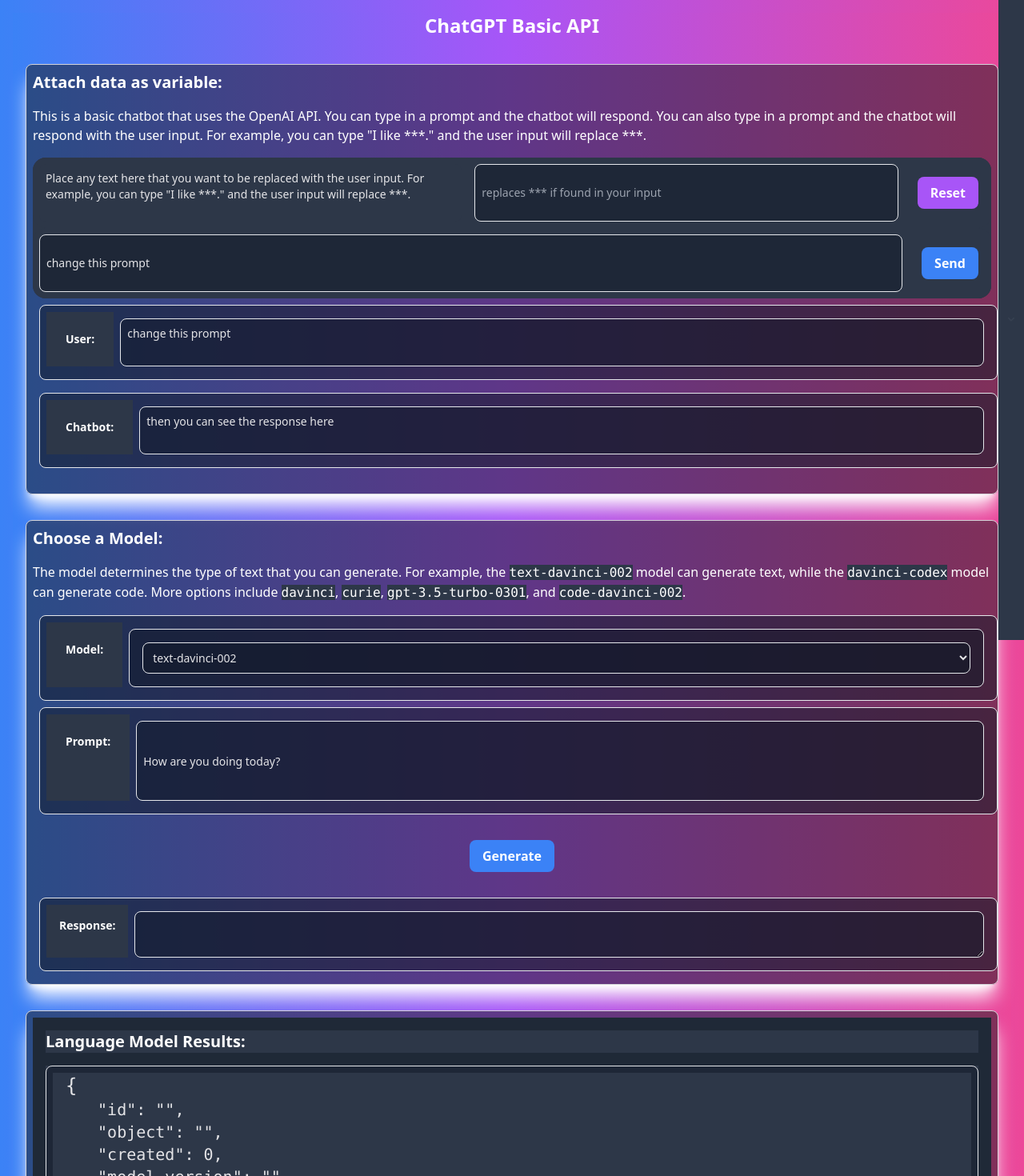
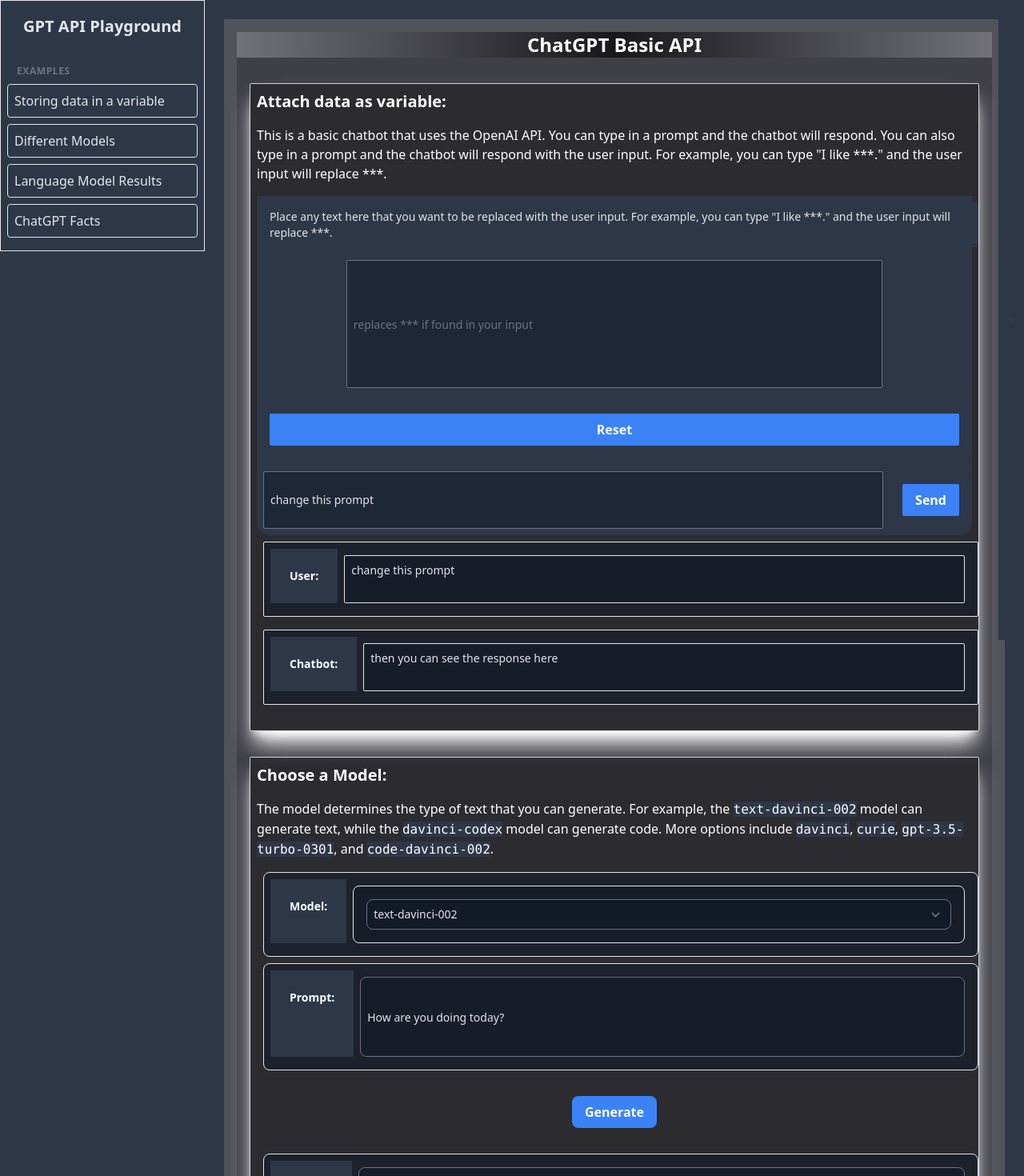
Before and after one commit to mathcodes/chatgpt-for-developers, a React (Create React App) app: page / in a window 1280 px wide. Shown: the top 1470 px of the page at 80% size. Built offline with nearby package versions, Linux system fonts and the light colour scheme; no server answers.

Commit message:
siebar working

```diff
--- a/package.json
+++ b/package.json
@@ -3,6 +3,7 @@
   "version": "0.1.0",
   "private": true,
   "dependencies": {
+    "@tailwindcss/forms": "^0.5.3",
     "@testing-library/jest-dom": "^5.16.5",
     "@testing-library/react": "^13.4.0",
     "@testing-library/user-event": "^13.5.0",
--- a/src/App.js
+++ b/src/App.js
@@ -2,15 +2,18 @@
 import './App.css';
 import ChatGPTAPI from './components/ChatGPTAPI';
 import ChatGPTFacts from './components/ChatGPTFacts';
+import SideBarWrapper from './components/SideBarWrapper';
 
 function App() {
 
 
   return (
-    <div className="h-full App">
-      <ChatGPTAPI />
-      <ChatGPTFacts/>
-    </div>
+    <SideBarWrapper >
+      <div className="container App">
+        <ChatGPTAPI id="chatgptapi"/>
+        <ChatGPTFacts id="chatgptfacts" />
+      </div>
+    </SideBarWrapper>
   );
 }
 
--- a/src/components/ChatGPTAPI.js
+++ b/src/components/ChatGPTAPI.js
@@ -45,29 +45,31 @@
 
   return (
     <div className="container h-auto mx-auto">
-      <div className="p-4 bg-gradient-to-r from-blue-500 via-purple-500 to-pink-500 h-fit">
-        <div className="flex flex-col bg-gradient-to-r from-blue-500 via-purple-500 to-pink-500">
-          <h2 className="mb-4 text-2xl font-bold text-white bg-gradient-to-r from-blue-500 via-purple-500 to-pink-500">ChatGPT Basic API</h2>
-          <section className="p-2 m-4 bg-opacity-50 border rounded-lg shadow-xl border-zinc-300 shadow-white bg-zinc-900">
+      <div className="p-4 bg-zinc-600 h-fit">
+        <div className="flex flex-col rounded bg-zinc-700">
+          <h2 className="mb-4 text-2xl font-bold text-white bg-gradient-to-r from-zinc-500 via-zinc-900 to-zinc-500">ChatGPT Basic API</h2>
+          <section className="p-2 m-4 bg-opacity-50 border rounded-sm shadow-xl border-zinc-300 shadow-white bg-zinc-900">
             <h3 className="mb-4 text-xl font-bold text-left text-white bg-gray-900 bg-opacity-0 ">Attach data as variable:</h3>
             <p className="mb-4 text-left text-white bg-gray-900 bg-opacity-0">This is a basic chatbot that uses the OpenAI API. You can type in a prompt and the chatbot will respond. You can also type in a prompt and the chatbot will respond with the user input. For example, you can type "I like ***." and the user input will replace ***.</p>
             <form onSubmit={handleSubmit} className="text-white bg-opacity-0 rounded-2xl">
-              <div className="flex mt-4 rounded-2xl ">
-                <div className="w-full p-2 m-2 text-sm bg-opacity-50 rounded-lg text-start text-zinc-200">
+              <div className="flex flex-col mt-4 rounded-2xl ">
+                <div>
+                <div className="w-full p-2 m-2 text-sm bg-opacity-50 rounded-sm text-start text-zinc-200">
                   Place any text here that you want to be replaced with the user input. For example, you can type "I like ***." and the user input will replace ***.
                 </div>
-                <input className="w-full p-2 m-2 text-sm bg-gray-900 bg-opacity-50 border rounded-lg text-zinc-200 hover:border-pink-500 hover:border-4 " placeholder="replaces *** if found in your input" type="text" value={chatData} onChange={(event) => setChatData(event.target.value)} />
-                <button className="px-4 py-2 m-6 mx-4 font-bold text-white bg-purple-500 rounded-lg hover:bg-purple-700" type="button" onClick={() => setChatData('')}>Reset</button>
+                <input className="w-3/4 h-40 p-2 m-2 text-sm bg-gray-900 bg-opacity-50 border rounded-sm text-zinc-200 hover:border-orange-500 hover:border-4 " placeholder="replaces *** if found in your input" type="text" value={chatData} onChange={(event) => setChatData(event.target.value)} />
+                </div>
+                <button className="px-4 py-2 m-6 mx-4 font-bold text-white bg-blue-500 rounded-sm hover:bg-orange-500" type="button" onClick={() => setChatData('')}>Reset</button>
               </div>
               <div className="flex rounded-2xl">
-                <input className="w-full px-2 py-0 m-2 text-sm bg-gray-900 bg-opacity-50 border rounded-lg text-zinc-200 hover:border-pink-500 hover:border-4 "
+                <input className="w-full px-2 py-0 m-2 text-sm bg-gray-900 bg-opacity-50 border rounded-sm text-zinc-200 hover:border-orange-500 hover:border-4 "
                   placeholder="Type here" type="text" value={prompt} onChange={(event) => setPrompt(event.target.value)} />
-                <button className="px-4 py-2 m-6 mx-4 font-bold text-white bg-blue-500 rounded-lg hover:bg-pink-500" type="submit">Send</button>
+                <button className="px-4 py-2 m-6 mx-4 font-bold text-white bg-blue-500 rounded-sm hover:bg-orange-500" type="submit">Send</button>
               </div>
             </form>
             <div className="flex flex-col mb-4 bg-opacity-0 bg-zinc-900">
               {/* {response && (
-              <div className="p-4 mb-4 bg-gray-100 rounded-lg">
+              <div className="p-4 mb-4 bg-gray-100 rounded-sm">
                 <p className="mb-1 font-bold text-white">User:</p>
                 <p className="mb-1">{prompt.replace('***', chatData)}</p>
                 <p className="mb-1 font-bold">Chatbot:</p>
@@ -75,29 +77,29 @@
               </div>
             )} */}
               <div
-                className="flex w-full p-2 m-2 text-sm bg-gray-900 bg-opacity-50 border rounded-lg text-zinc-200 hover:border-pink-500 hover:border-4"
+                className="flex w-full p-2 m-2 text-sm bg-gray-900 bg-opacity-50 border rounded-sm text-zinc-200 hover:border-orange-500 hover:border-4"
 
               >
                 <label htmlFor="prompt" className="flex p-6 mb-2 font-bold text-white">User:</label>
 
-                <p className="flex w-full p-2 m-2 text-sm bg-gray-900 bg-opacity-50 border rounded-lg text-zinc-200 hover:border-pink-500 hover:border-4"
+                <p className="flex w-full p-2 m-2 text-sm bg-gray-900 bg-opacity-50 border rounded-sm text-zinc-200 hover:border-orange-500 hover:border-4"
                 >{prompt.replace('***', chatData)}</p>
               </div>
               <div
-                className="flex w-full p-2 m-2 text-sm bg-gray-900 bg-opacity-50 border rounded-lg text-zinc-200 hover:border-pink-500 hover:border-4"
+                className="flex w-full p-2 m-2 text-sm bg-gray-900 bg-opacity-50 border rounded-sm text-zinc-200 hover:border-orange-500 hover:border-4"
 
               >
                 <label htmlFor="prompt" className="flex p-6 mb-2 font-bold text-white">Chatbot:</label>
-                <p className="flex w-full p-2 m-2 text-sm bg-gray-900 bg-opacity-50 border rounded-lg text-zinc-200 hover:border-pink-500 hover:border-4"
+                <p className="flex w-full p-2 m-2 text-sm bg-gray-900 bg-opacity-50 border rounded-sm text-zinc-200 hover:border-orange-500 hover:border-4"
                 >{response}</p>
               </div>
             </div>
           </section>
-          <section className="p-2 m-4 bg-opacity-50 border rounded-lg shadow-xl bg-zinc-900 border-zinc-300 shadow-white opacity:bg-0">
-            <ModelsComponent />
+          <section className="p-2 m-4 bg-opacity-50 border rounded-sm shadow-xl bg-zinc-900 border-zinc-300 shadow-white opacity:bg-0">
+            <ModelsComponent id="differentModels"/>
           </section>
-          <section className="p-2 m-4 bg-opacity-50 border rounded-lg shadow-xl bg-zinc-900 border-zinc-300 shadow-white opacity:bg-0">
-            <ModelsTest />
+          <section className="p-2 m-4 bg-opacity-50 border rounded-sm shadow-xl bg-zinc-900 border-zinc-300 shadow-white opacity:bg-0">
+            <ModelsTest id="languageModelResults"/>
           </section>
 
         </div>
--- a/src/components/ModelsComponent.js
+++ b/src/components/ModelsComponent.js
@@ -42,19 +42,19 @@
   }
 
   return (<>
-    <h3 className="mb-4 text-xl font-bold text-left text-white bg-gray-900 bg-opacity-0 ">Choose a Model:</h3>
+    <h3 className="mb-4 text-xl font-bold text-left text-white bg-gray-900 bg-opacity-0" id="differentModels">Choose a Model:</h3>
     <p className="mb-4 text-left text-white bg-gray-900 bg-opacity-0">
       The model determines the type of text that you can generate. For example, the <code className="text-white">text-davinci-002</code> model can generate text, while the <code className="text-white">davinci-codex</code> model can generate code. More options include <code className="text-white">davinci</code>, <code className="text-white">curie</code>, <code className="text-white">gpt-3.5-turbo-0301</code>, and <code className="text-white">code-davinci-002</code>.
     </p>
 
 
     {/* <div
-        className="flex w-full p-2 m-2 text-sm bg-gray-900 bg-opacity-50 border rounded-lg text-zinc-200 hover:border-pink-500 hover:border-4"
+        className="flex w-full p-2 m-2 text-sm bg-gray-900 bg-opacity-50 border rounded-lg text-zinc-200 hover:border-orange-500 hover:border-4"
 
       >
         <label htmlFor="prompt" className="flex p-6 mb-2 font-bold text-white">Model:</label>
 
-        <p className="flex w-full p-2 m-2 text-sm bg-gray-900 bg-opacity-50 border rounded-lg text-zinc-200 hover:border-pink-500 hover:border-4"
+        <p className="flex w-full p-2 m-2 text-sm bg-gray-900 bg-opacity-50 border rounded-lg text-zinc-200 hover:border-orange-500 hover:border-4"
         >{prompt.replace('***', chatData)}</p>
       </div> */}
     <div className="flex w-full p-2 m-2 text-sm bg-gray-900 bg-opacity-50 border rounded-lg text-zinc-200 ">
@@ -66,7 +66,7 @@
           id="model"
           value={model}
           onChange={handleModelChange}
-          className="flex w-full p-2 m-2 text-sm bg-gray-900 bg-opacity-50 border rounded-lg text-zinc-200 hover:border-pink-500 hover:border-4">
+          className="flex w-full p-2 m-2 text-sm bg-gray-900 bg-opacity-50 border rounded-lg text-zinc-200 hover:border-orange-500 hover:border-4">
 
           <option value="text-davinci-002">text-davinci-002</option>
           <option value="text-curie-001">text-curie-001</option>
@@ -97,7 +97,7 @@
         Prompt:
       </label>
       <input
-  className="w-full p-2 m-2 text-sm bg-gray-900 bg-opacity-50 border rounded-lg text-zinc-200 hover:border-pink-500 hover:border-4"
+  className="w-full p-2 m-2 text-sm bg-gray-900 bg-opacity-50 border rounded-lg text-zinc-200 hover:border-orange-500 hover:border-4"
   placeholder={prompt}
   type="text"
   id="prompt"
@@ -110,7 +110,7 @@
 
     </div>
 
-    <button className="px-4 py-2 m-6 mx-4 font-bold text-white bg-blue-500 rounded-lg hover:bg-pink-500 border-inner-blue-500 hover:border-inner-blue-500 hover:border-inner-4" type="button" onClick={runCompletion}>Generate</button>
+    <button className="px-4 py-2 m-6 mx-4 font-bold text-white bg-blue-500 rounded-lg hover:bg-orange-500 border-inner-blue-500 hover:border-inner-blue-500 hover:border-inner-4" type="button" onClick={runCompletion}>Generate</button>
     <div className="flex w-full p-2 m-2 text-sm bg-gray-900 bg-opacity-50 border rounded-lg text-zinc-200 ">
       <label htmlFor="prompt" className="flex p-4 mb-2 font-bold text-white">
         Response:
@@ -119,7 +119,7 @@
         id="response"
         value={response}
         readOnly
-        className="flex w-full p-2 m-2 text-sm bg-gray-900 bg-opacity-50 border rounded-lg text-zinc-200 hover:border-pink-500 hover:border-4" />
+        className="flex w-full p-2 m-2 text-sm bg-gray-900 bg-opacity-50 border rounded-lg text-zinc-200 hover:border-orange-500 hover:border-4" />
     </div>
 
   </>
--- a/src/components/ModelsTest.js
+++ b/src/components/ModelsTest.js
@@ -92,7 +92,7 @@
 
 
   return (
-    <div className="container h-auto mx-auto">
+    <div className="container h-auto mx-auto" id="languageModelResults">
       <div className="p-4 text-white bg-gray-800">
         <h1 className="mb-4 text-xl font-bold text-left">Language Model Results:</h1>
         <div className="text-xl text-left">
--- /dev/null
+++ b/src/components/SideBarWrapper.js
@@ -0,0 +1,26 @@
+function SideBarWrapper(props) {
+
+  return (
+    <div className="flex h-screen">
+      <div className="fixed flex flex-col w-64 bg-gray-900 border border-gray-200">
+        <div className="flex items-center justify-center h-16 ">
+          <span className="text-xl font-bold text-gray-200 hover:text-black">GPT API Playground</span>
+        </div>
+        <div className="flex-grow px-2 py-4 overflow-y-auto">
+          <nav className="space-y-2">
+            <h3 className="px-3 text-xs font-semibold tracking-wider text-gray-500 uppercase">examples</h3>
+            <a href="#" className="block p-2 text-gray-200 border rounded hover:text-black hover:bg-gray-200">Storing data in a variable</a>
+            <a href="#differentModels" className="block p-2 text-gray-200 border rounded hover:text-black hover:bg-gray-200">Different Models</a>
+            <a href="#languageModelResults" className="block p-2 text-gray-200 border rounded hover:text-black hover:bg-gray-200">Language Model Results</a>
+            <a href="#chatGPTFacts" className="block p-2 text-gray-200 border rounded hover:text-black hover:bg-gray-200">ChatGPT Facts</a>
+          </nav>
+        </div>
+      </div>
+      <div className="flex-grow p-6 ml-64">
+        {props.children}
+      </div>
+    </div>
+  );
+}
+
+export default SideBarWrapper;
--- a/tailwind.config.js
+++ b/tailwind.config.js
@@ -4,5 +4,7 @@
   darkMode: 'media',
   theme: {},
   variants: {},
-  plugins: [],
+  plugins: [
+    require('@tailwindcss/forms'),
+  ],
 }
```
Also changed, not shown: src/components/ChatGPTFacts.js (+11 -16 lines), 1 other file (tests, documents, lock files or other folders).
